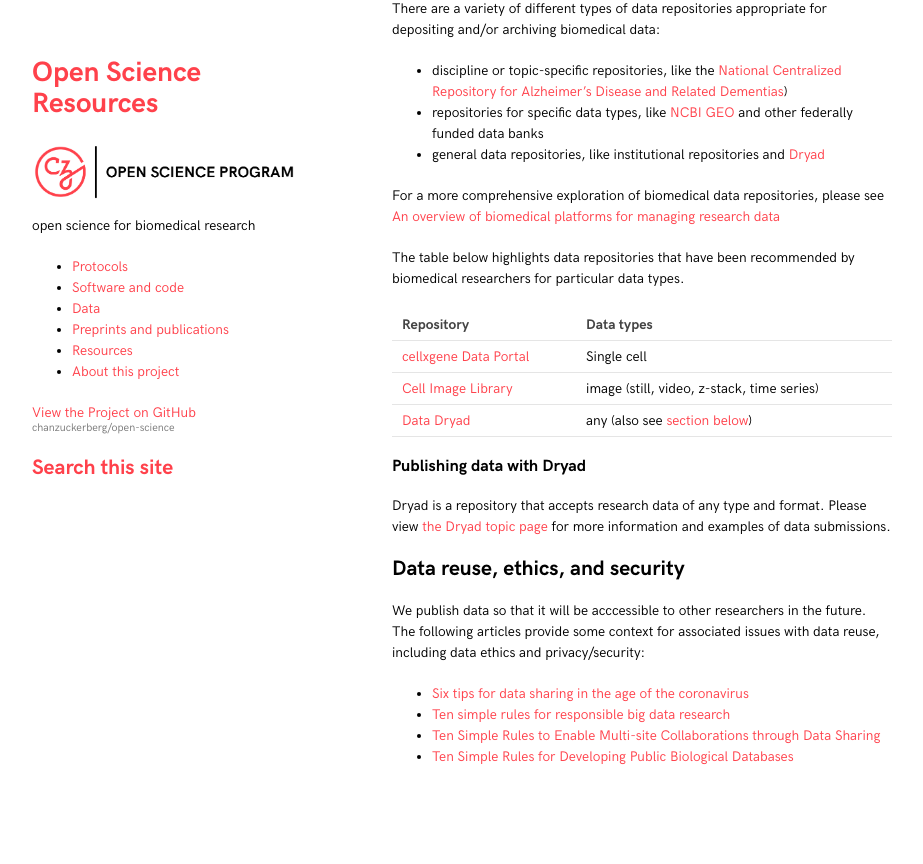
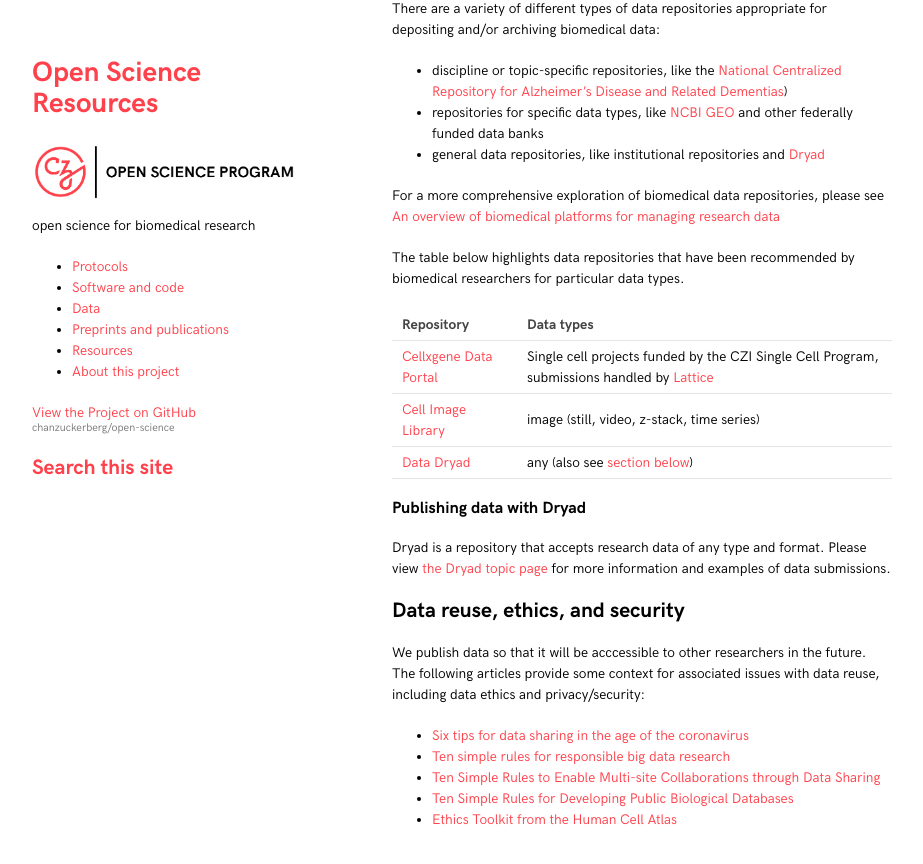
Before and after one commit to chanzuckerberg/open-science, a Jekyll site: the page built from data_sharing/overview.md, in a window 1280 px wide and 900 px high, scrolled down 3492 px. Shown: the top 864 px of the window, without its empty margins (178-1101 px from the left). Built offline with Jekyll 4.4.1, drawn with Linux system fonts in a browser that asks for light colours; before the commit the page ends 4329 px from its top, so only the background shows below that.

Commit message:
data from single cell letter

```diff
--- a/data_sharing/overview.md
+++ b/data_sharing/overview.md
@@ -142,7 +142,7 @@ The table below highlights data repositories that have been recommended by biome
 
 | Repository | Data types |
 |----|----|
-| [cellxgene Data Portal](https://cellxgene.cziscience.com/) | Single cell |
+| [Cellxgene Data Portal](https://cellxgene.cziscience.com/) | Single cell projects funded by the CZI Single Cell Program, submissions handled by [Lattice](https://lattice-data.org/) |
 | [Cell Image Library](http://www.cellimagelibrary.org) | image (still, video, z-stack, time series) |
 | [Data Dryad](https://datadryad.org/stash) | any (also see [section below](#publishing-data-with-dryad)) |
 
@@ -162,3 +162,4 @@ including data ethics and privacy/security:
 - [Ten simple rules for responsible big data research](https://journals.plos.org/ploscompbiol/article?id=10.1371/journal.pcbi.1005399)
 - [Ten Simple Rules to Enable Multi-site Collaborations through Data Sharing](https://journals.plos.org/ploscompbiol/article?id=10.1371/journal.pcbi.1005278)
 - [Ten Simple Rules for Developing Public Biological Databases](https://journals.plos.org/ploscompbiol/article?id=10.1371/journal.pcbi.1005128)
+- [Ethics Toolkit from the Human Cell Atlas](https://www.humancellatlas.org/ethics/)
```
